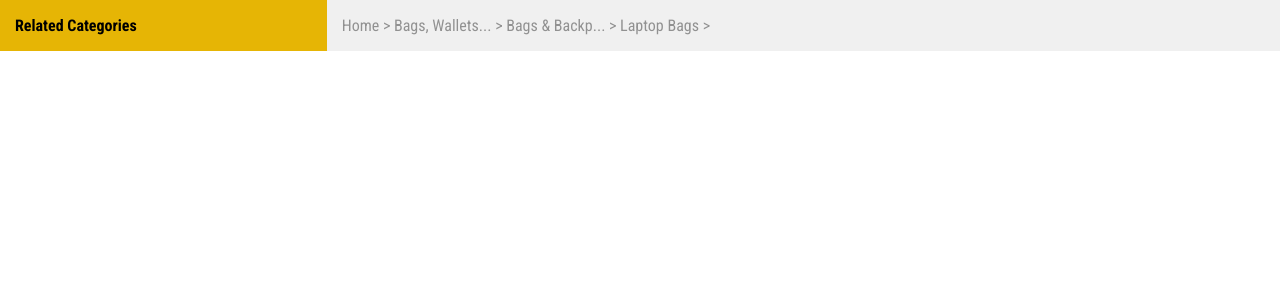
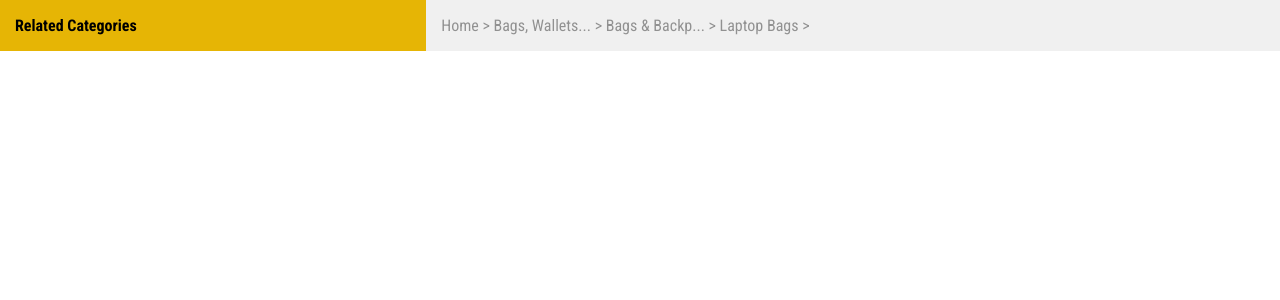
Before and after one commit to Shofiul735/SinglePageEcommerceReact, a React (Create React App) app: page / in a window 1280 px wide. Shown: the top 300 px of the page. Built offline with nearby package versions, Linux system fonts and the light colour scheme; no server answers.

Commit message:
Design fixed
flex-grow value adjusted with the given design

```diff
--- a/src/components/Header/Header.module.scss
+++ b/src/components/Header/Header.module.scss
@@ -6,14 +6,14 @@
 }
 .box1{
     background-color: #e6b505;
-    flex-grow: 1;
+    flex-grow: 4;
     p{
         font-weight: bold;
         padding-left: 15px;
     }
 }
 .box2{
-    flex-grow: 3;
+    flex-grow: 6.5;
     p{
         padding-left: 15px;
         color: #919191;
```
